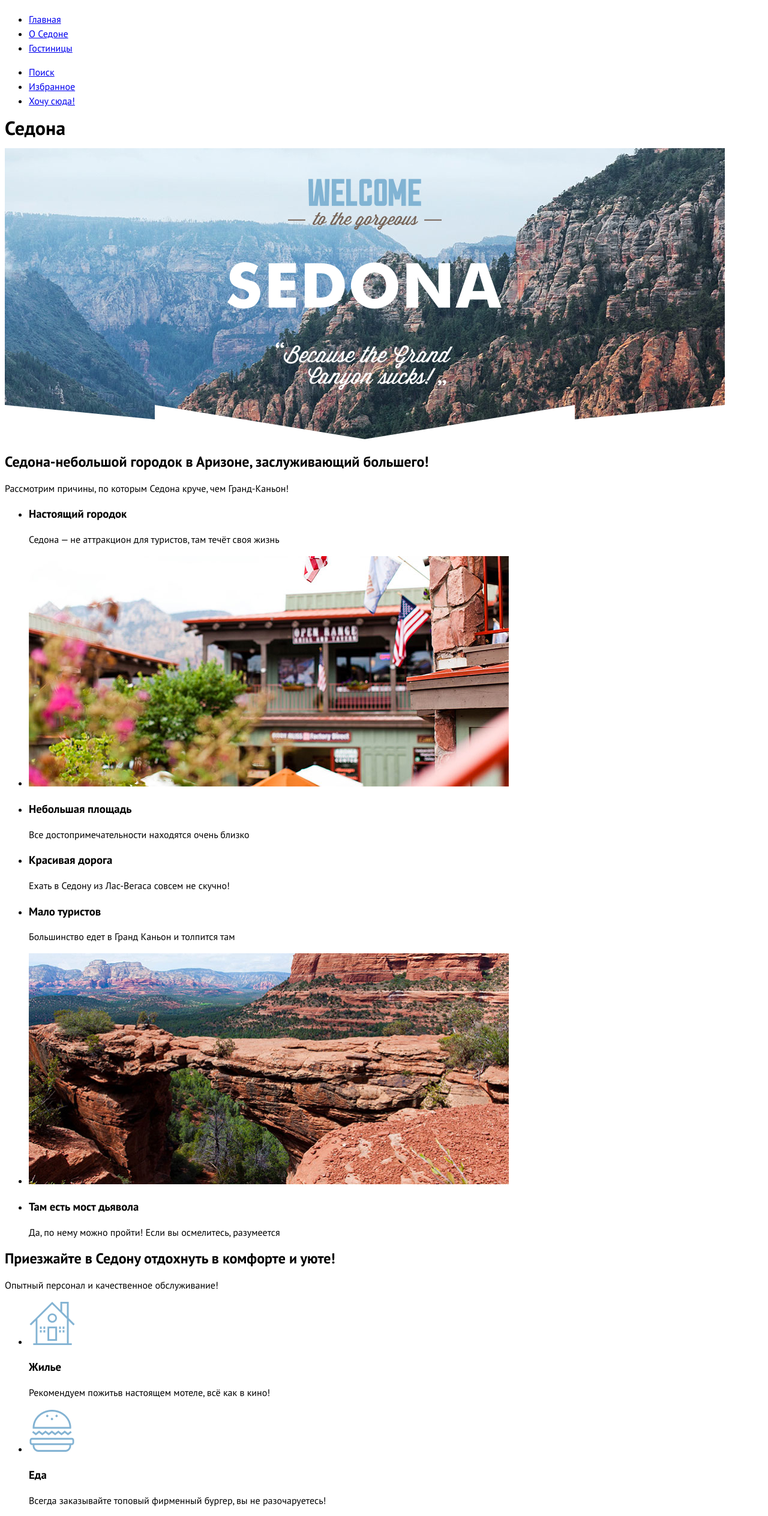
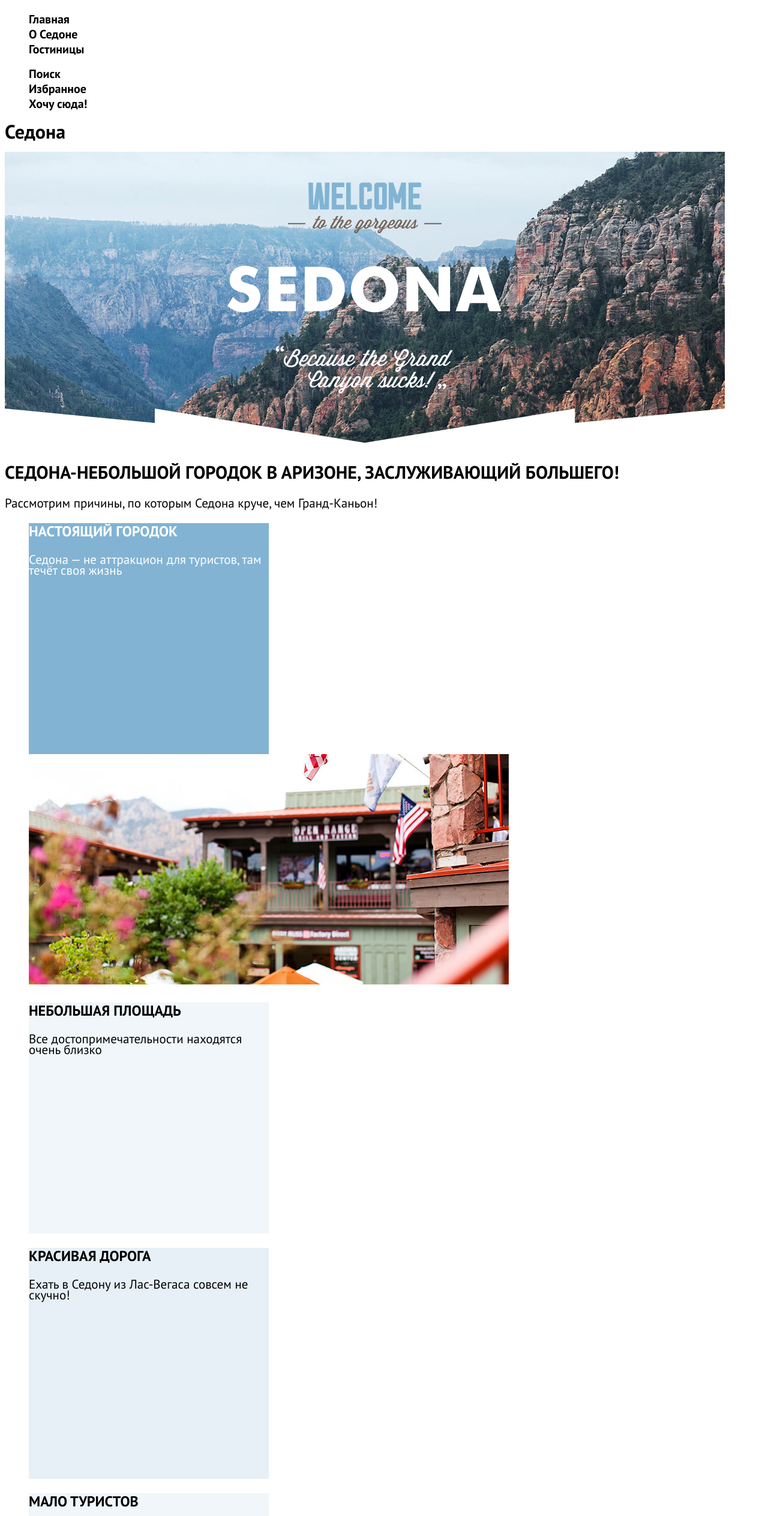
Before and after one commit to htmlacademy-htmlcss/2206301-sedona-36, a plain HTML site: page index.html in a window 1280 px wide. Shown: the part 80-2607 px from the top of the page at 60% size. Drawn offline with Linux system fonts and the light colour scheme.

Commit message:
Styles basic

```diff
--- a/index.html
+++ b/index.html
@@ -46,7 +46,8 @@
 
     <main class="main-index">
       <h1 class="visually-hidden">Седона</h1>
-      <img class="logo" src="images\hero-image.jpg" alt="Welcome to the gorgeous Sedona. Because the Grand Canyon sucks!">
+      <img class="logo" src="images\hero-image.jpg"
+        alt="Welcome to the gorgeous Sedona. Because the Grand Canyon sucks!">
       <section class="banner">
         <h2 class="banner-title">
           Седона-небольшой городок в Аризоне, заслуживающий большего!
@@ -58,51 +59,61 @@
       <section class="reasons-list">
         <ul>
           <li class="reasons-item">
+            <div class="card comment-image">
               <h3 class="item-title">
                 Настоящий городок
               </h3>
-            <p class="item-text">
+              <p class="item-text comment-image">
                 Седона — не аттракцион для туристов, там течёт своя жизнь
               </p>
+            </div>
           </li>
           <li class="reasons-item-image">
-<img src="images\building-mountains.jpg" alt="Старинное здание на фоне гор">
+            <img src="images\building-mountains.jpg" width="800" height="384" alt="Старинное здание на фоне гор">
           </li>
 
           <li class="reasons-item">
+            <div class="card light-blue">
               <h3 class="item-title">
                 Небольшая площадь
               </h3>
               <p class="item-text">
                 Все достопримечательности находятся очень близко
               </p>
+            </div>
           </li>
           <li class="reasons-item">
+            <div class="card blue">
               <h3 class="item-title">
                 Красивая дорога
               </h3>
               <p class="item-text">
                 Ехать в Седону из Лас-Вегаса совсем не скучно!
               </p>
+            </div>
           </li>
           <li class="reasons-item">
+            <div class="card light-blue">
               <h3 class="item-title">
                 Мало туристов
               </h3>
               <p class="item-text">
                 Большинство едет в Гранд Каньон и толпится там
               </p>
+            </div>
           </li>
           <li class="reasons-item-image">
-            <img src="images\canyon.jpg" alt="Каньон">
+            <img src="images\canyon.jpg" width="800" height="384" alt="Каньон">
           </li>
           <li class="reasons-item">
+            <div class="card comment-image">
               <h3 class="item-title">
                 Там есть мост дьявола
               </h3>
-            <p class="item-text">
+              <p class="item-text comment-image">
                 Да, по нему можно пройти! Если вы осмелитесь, разумеется
               </p>
+            </div>
           </li>
         </ul>
       </section>
@@ -117,24 +128,31 @@
       <section class="services-list">
         <ul>
           <li class="services-item">
+            <div class="card blue">
               <img src="images\house-icon.png" alt="Жилье">
               <h3 class="item-title">Жилье</h3>
               <p class="item-text">
                 Рекомендуем пожитьв настоящем мотеле, всё как в кино!
               </p>
+            </div>
           </li>
           <li class="services-item">
+            <div class="card light-blue">
               <img src="images\burger-icon.png" alt="Еда">
               <h3 class="item-title">Еда</h3>
               <p class="item-text">
-              Всегда заказывайте топовый фирменный бургер, вы не разочаруетесь!</p>
+                Всегда заказывайте топовый фирменный бургер, вы не разочаруетесь!
+              </p>
+            </div>
           </li>
           <li class="services-item">
+            <div class="card blue">
               <img src="images\present-icon.png" alt="Сувениры">
               <h3 class="item-title">Сувениры</h3>
               <p class="item-text">
                 Не только китайского, но и настоящего местного производства!
               </p>
+            </div>
           </li>
         </ul>
       </section>
@@ -146,9 +164,9 @@
         <a class="booking-link" href="#">Поиск гостиницы в Седоне</a>
       </section>
       <footer>
-        <section class="footer-newsletter"><!-- Картинку вставить как background image в стилях -->
-          <h2 class="newsletter-title">Подпишитесь на рассылку</h2>
-          <p>
+        <div class="footer-newsletter"><!-- Картинку вставить как background image в стилях -->
+          <h2 class="banner-title banner-footer">Подпишитесь на рассылку</h2>
+          <p class="banner-subtitle banner-footer">
             Только полезная информация и никакого спама, честное бойскаутское!
           </p>
           <form class="newsletter-form" action="https://echo.htmlacademy.ru/" method="post">
@@ -159,7 +177,7 @@
               Подписаться
             </button>
           </form>
-        </section>
+        </div>
           <section class="footer-social">
             <ul class="footer-social-list">
               <li class="footer-social-item">
--- a/styles/style.css
+++ b/styles/style.css
@@ -14,8 +14,101 @@
   font-display: swap;
 }
 
-  body {
-    font-family: "PT Sans", sans-serif;
-    font-size: 16px;
-    line-height: 24px;
-  }
+body {
+  font-family: "PT Sans", sans-serif;
+  font-size: 16px;
+  line-height: 24px;
+}
+
+li {
+  list-style: none;
+}
+
+.page-header {
+  background-color: white;
+  color: black;
+}
+
+/*.visually-hidden {
+    position: absolute;
+    width: 1px;
+    height: 1px;
+    margin: -1px;
+    border: 0;
+    padding: 0;
+    white-space: nowrap;
+    clip-path: inset(100%);
+    clip: rect(0 0 0 0);
+    overflow: hidden;
+  }*/
+
+.navigation-link {
+  font-family: "PT Sans", sans-serif;
+  line-height: 24px;
+  font-size: 20px;
+  font-weight: 700;
+  text-align: center;
+  text-decoration: none;
+  color: black;
+}
+
+.item-title {
+  font-size: 24px;
+  line-height: 28px;
+  font-weight: 700;
+  text-transform: uppercase;
+}
+
+.item-text {
+  font-size: 21px;
+  line-height: 18px;
+  font-weight: 400;
+}
+
+.banner-title {
+  font-size: 30px;
+  line-height: 36px;
+  font-weight: 700;
+  text-transform: uppercase;
+}
+
+.banner-subtitle {
+  font-size: 21px;
+  line-height: 18px;
+  font-weight: 400;
+}
+
+.card {
+  width: 400px;
+  height: 385px;
+}
+
+.comment-image {
+  background-color: #82B3D3;
+  color: white;
+}
+
+.light-blue {
+background-color: #F0F6F9;
+color: black;
+}
+
+.blue {
+  background-color: #E6F0F6;
+  color: black;
+}
+
+
+.footer-newsletter {
+  background-image: url("../images/subscribe-background.jpg");
+  background-repeat: no-repeat;
+  width: 100%;
+  height: 415px;
+  color: white;
+}
+
+
+.banner-footer {
+  color: white;
+  background-repeat: no-repeat;
+}
```
Also changed, not shown: images/subscribe-background.jpg (renamed from images/subscribe image background.jpg). Lines whose indentation alone changed are shown as unchanged.
